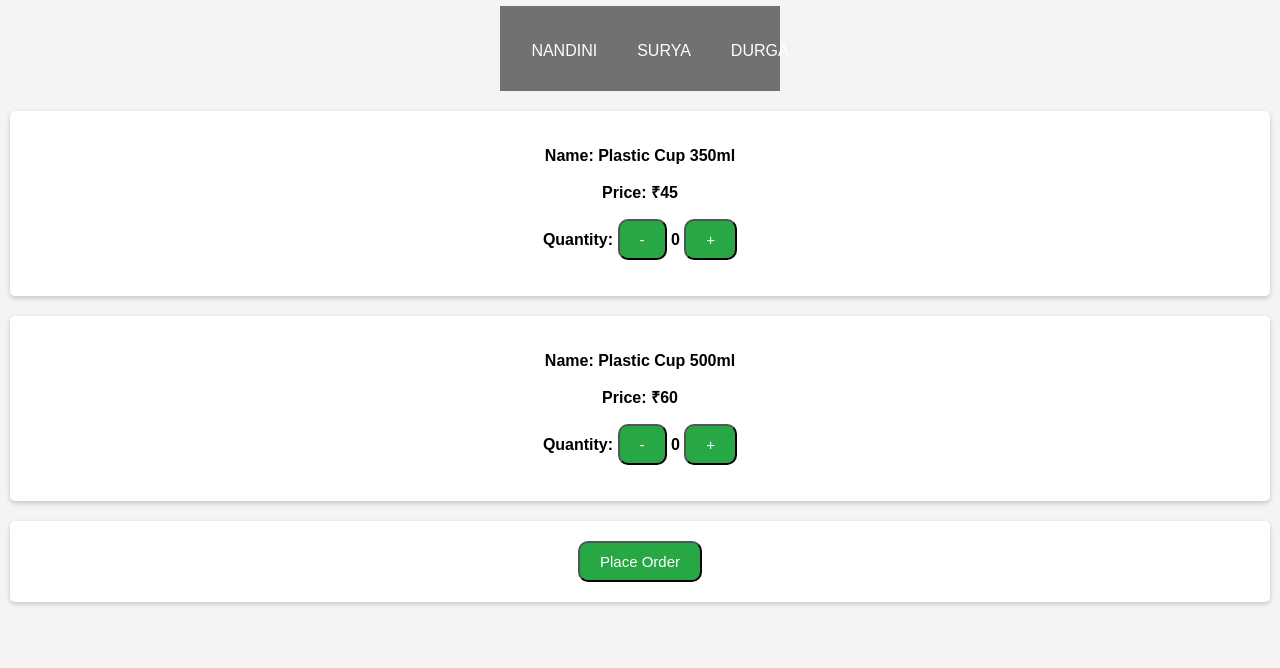
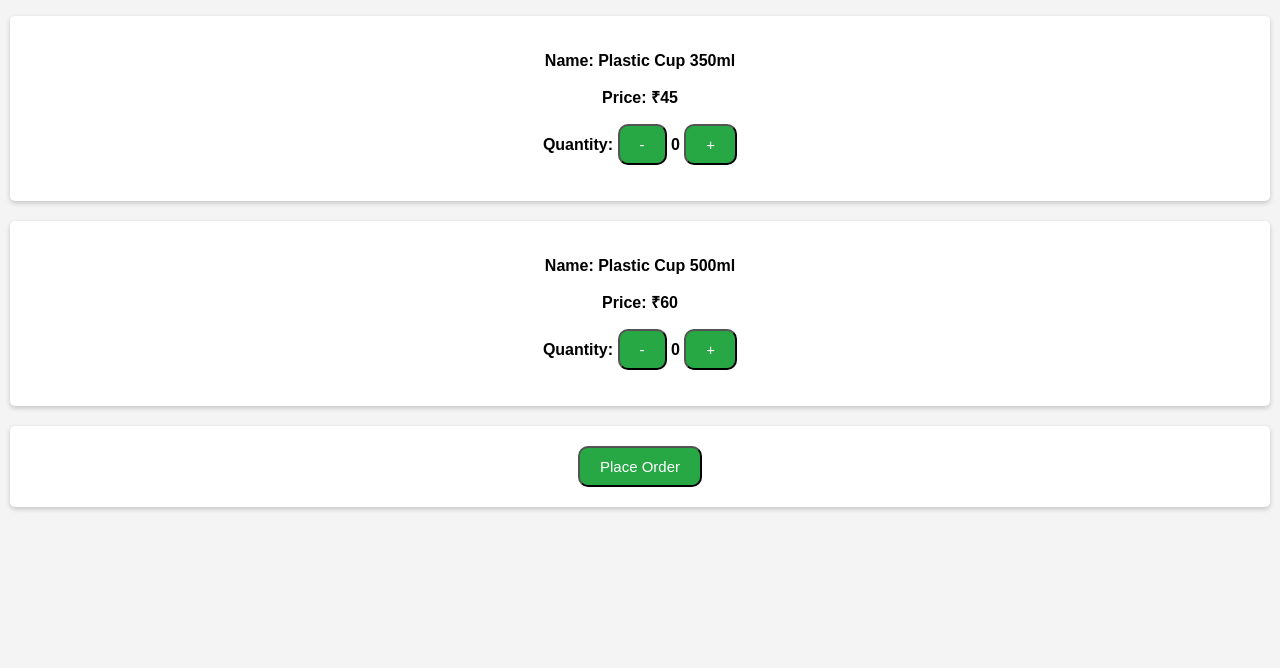
Before and after one commit to CobraGamingSj/Pavu-Website, a plain HTML site: page winepalace.html in a window 1280 px wide. Shown: the part 132-800 px from the top of the page. Drawn offline with Linux system fonts and the light colour scheme.

Commit message:
Update winepalace.html

```diff
--- a/winepalace.html
+++ b/winepalace.html
@@ -11,30 +11,6 @@
         <h1>Welcome to Siana Stores</h1>
         <h1>Wine Palace</h1>
     </header>
-
-    <div class="wrapper">
-      <nav>
-        <div class="content">
-          <ul class="links">
-            <li>
-                <a href="nandini.html" title="Nandini Product Page">Nandini</a>
-            </li>
-            <li>
-              <a
-                href="surya.html"
-                title="Go to Surya product page"
-                >Surya</a>
-            </li>
-            <li>
-              <a
-                href="durga.html"
-                title="Go to Durga Product Page"
-                >Durga</a>
-            </li>
-          </ul>
-        </div>
-      </nav>
-    </div>
 
     <div class="product-page">
         <div class="product">
```
